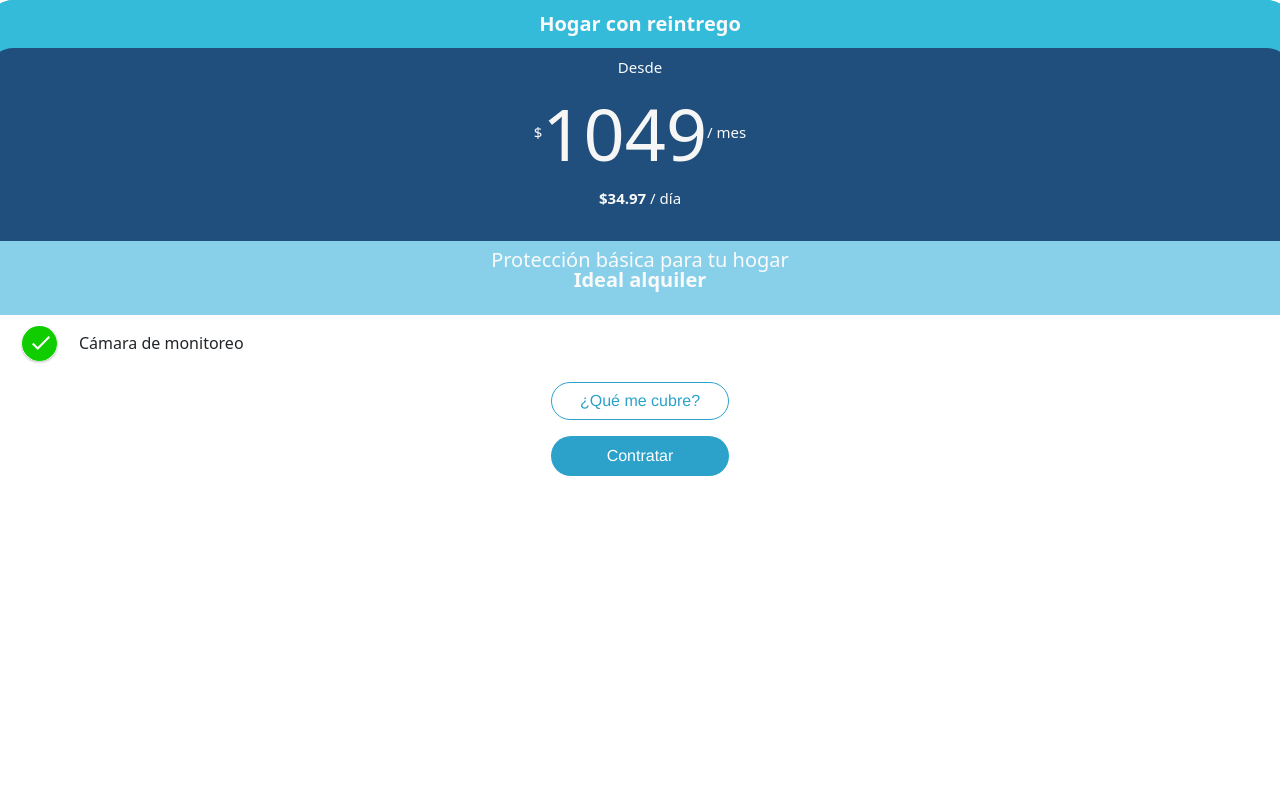
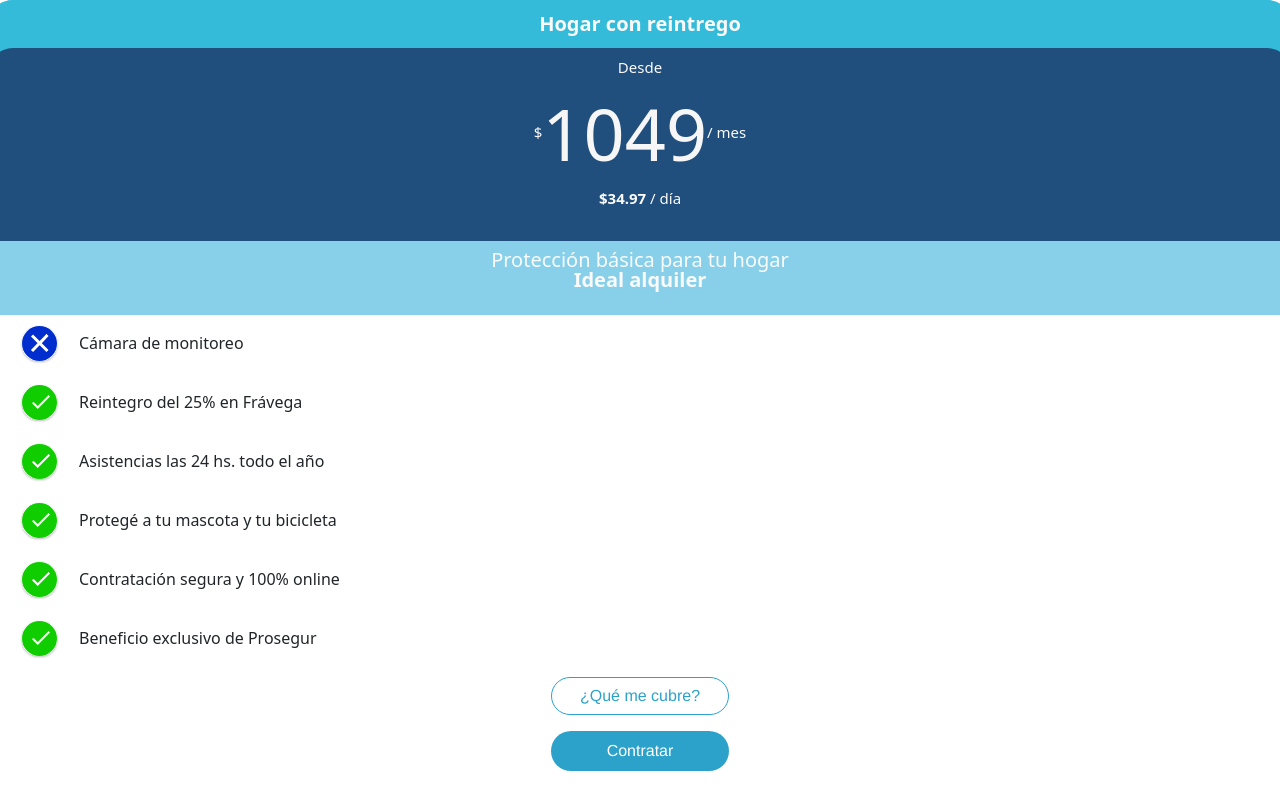
Before and after one commit to andresGarcia90/cotizador-hs, a React (Create React App) app: page / in a window 1280 px wide. Built offline with nearby package versions, Linux system fonts and the light colour scheme.

Commit message:
Adding properties

```diff
--- a/src/App.js
+++ b/src/App.js
@@ -1,5 +1,5 @@
 import './App.css';
-import MainCard from './components/UI/MainCard';
+import MainCard from './components/MainCard/MainCard';
 import 'bootstrap/dist/css/bootstrap.min.css';
 import enlatado from './data/enlatado.json';
 
--- a/src/components/UI/MainCard.js
+++ b/src/components/MainCard/MainCard.js
@@ -3,10 +3,11 @@ import { Col, Row } from 'react-bootstrap';
 import { FiInfo } from 'react-icons/fi';
 
 // import cancelIcon from './../../img/cancel.svg';
-import PrimaryButton from './PrimaryButton';
+import PrimaryButton from '../UI/PrimaryButton';
 import successIcon from './../../img/success.svg';
 import classes from './MainCard.module.css';
-import BorderButton from './BorderButton';
+import BorderButton from '../UI/BorderButton';
+import MainProperties from './MainProperties';
 const MainCard = (props) => {
   const {premio, items, coberturas, asistencias} = props.enlatado;
   const premioPerDay = Math.round((premio * 100) / 30) / 100;
@@ -48,12 +49,7 @@ const MainCard = (props) => {
         </Row>
       </Col>
       <Col xs={12}>
-        <Row className={classes.item}>
-          <Col>
-            <img src={successIcon} alt="success" className={classes.imagen} />
-            <span>Cámara de monitoreo</span>
-          </Col>
-        </Row>
+       <MainProperties properties={items}/>
       </Col>
 
       {showExtra && (
--- /dev/null
+++ b/src/components/MainCard/MainProperties.js
@@ -0,0 +1,18 @@
+import React from 'react';
+import ItemWithImage from '../UI/ItemWithImage';
+
+
+
+const MainProperties = (props) => {
+  console.log(props);
+  const properties = props.properties;
+  return (
+
+    properties.map(property => {
+      return <ItemWithImage title={property.tituloItem} success={property.valido}/>
+    })
+
+  );
+}
+
+export default MainProperties;
--- /dev/null
+++ b/src/components/UI/ItemWithImage.js
@@ -0,0 +1,20 @@
+import React from 'react';
+import { Col, Row } from 'react-bootstrap';
+import classes from './ItemWithImage.module.css';
+import successIcon from './../../img/success.svg';
+import cancelIcon from './../../img/cancel.svg';
+
+const ItemWithImage = (props) => {
+  const icon = props.success ? successIcon : cancelIcon;
+  const iconDescription = props.success ? 'Success' : 'Deny';
+  return (
+    <Row className={classes.item}>
+      <Col>
+        <img src={icon} alt={iconDescription} className={classes.imagen} />
+        <span>{props.title}</span>
+      </Col>
+    </Row>
+  );
+};
+
+export default ItemWithImage;
--- /dev/null
+++ b/src/components/UI/ItemWithImage.module.css
@@ -0,0 +1,8 @@
+.item {
+    text-align: start;
+    padding: 10px 0px;
+}
+
+.imagen {
+    margin: 0px 20px;
+}
--- a/src/data/enlatado.json
+++ b/src/data/enlatado.json
@@ -4,7 +4,11 @@
   "tieneReintrego": "1",
   "name": "plan 1049",
   "items": [
-    { "idItem": "I01", "tituloItem": "Cámara de monitoreo", "valido": true },
+    {
+      "idItem": "I01",
+      "tituloItem": "Cámara de monitoreo",
+      "valido": false
+    },
     {
       "idItem": "I02",
       "tituloItem": "Reintegro del 25% en Frávega",
```
Also changed, not shown: src/components/MainCard/MainCard.module.css (renamed from src/components/UI/MainCard.module.css).
